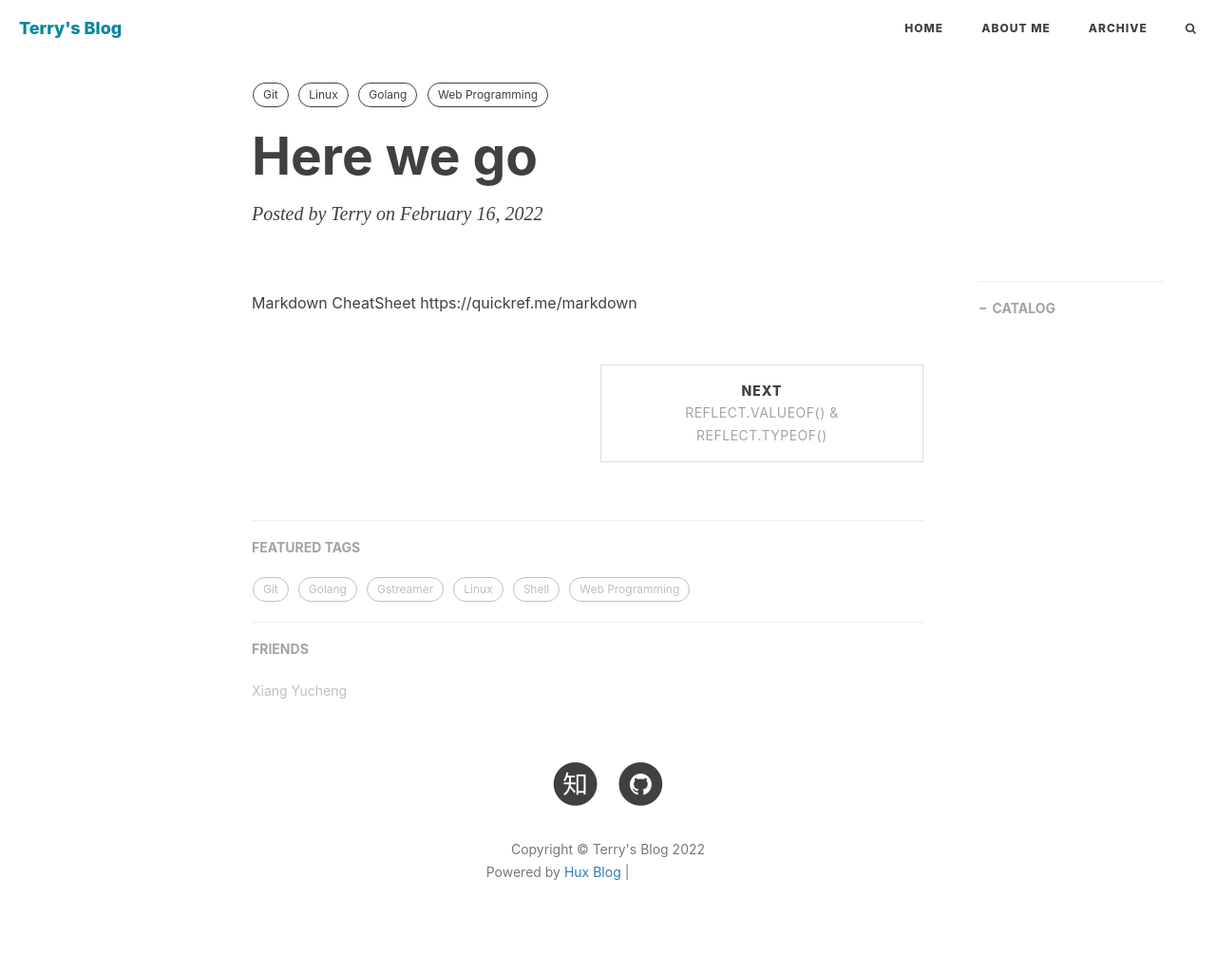
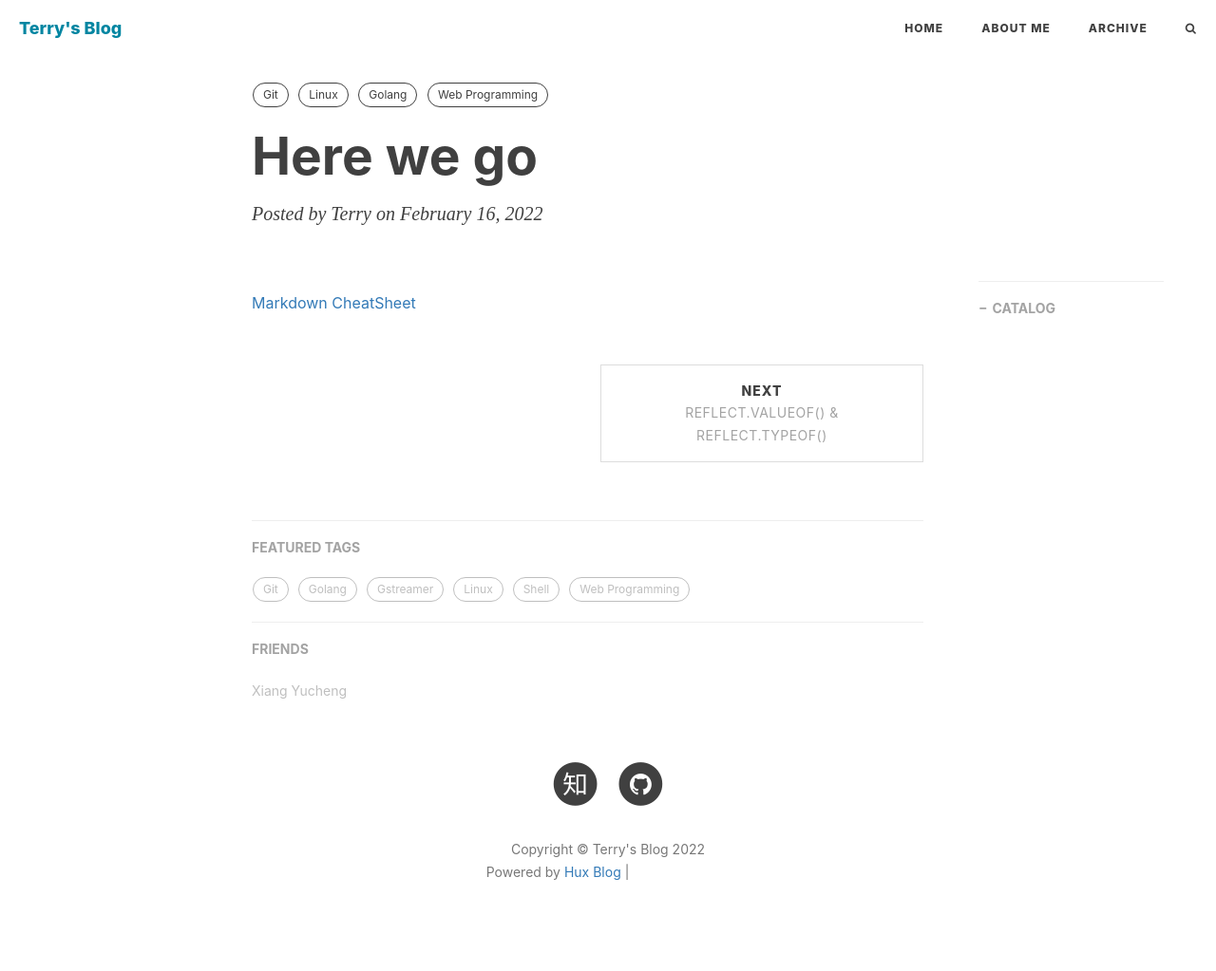
Before and after one commit to huty1998/huty1998.github.io, a Jekyll site: the page built from _posts/2022-02-16-here-we-go.md, in a window 1280 px wide. Shown: the whole page at 95% size. Built offline with Jekyll 4.4.1, drawn with Linux system fonts in a browser that asks for light colours; nearby versions of some CDN libraries; comment, search, counter and statistics services are not loaded; grey boxes are pictures that could not be loaded.

Commit message:
2022-02-23

```diff
--- a/_posts/2022-02-16-here-we-go.md
+++ b/_posts/2022-02-16-here-we-go.md
@@ -11,5 +11,4 @@ tags:
   - Web Programming
 ---
 
-Markdown CheatSheet
-https://quickref.me/markdown
+[Markdown CheatSheet](https://quickref.me/markdown)
```
